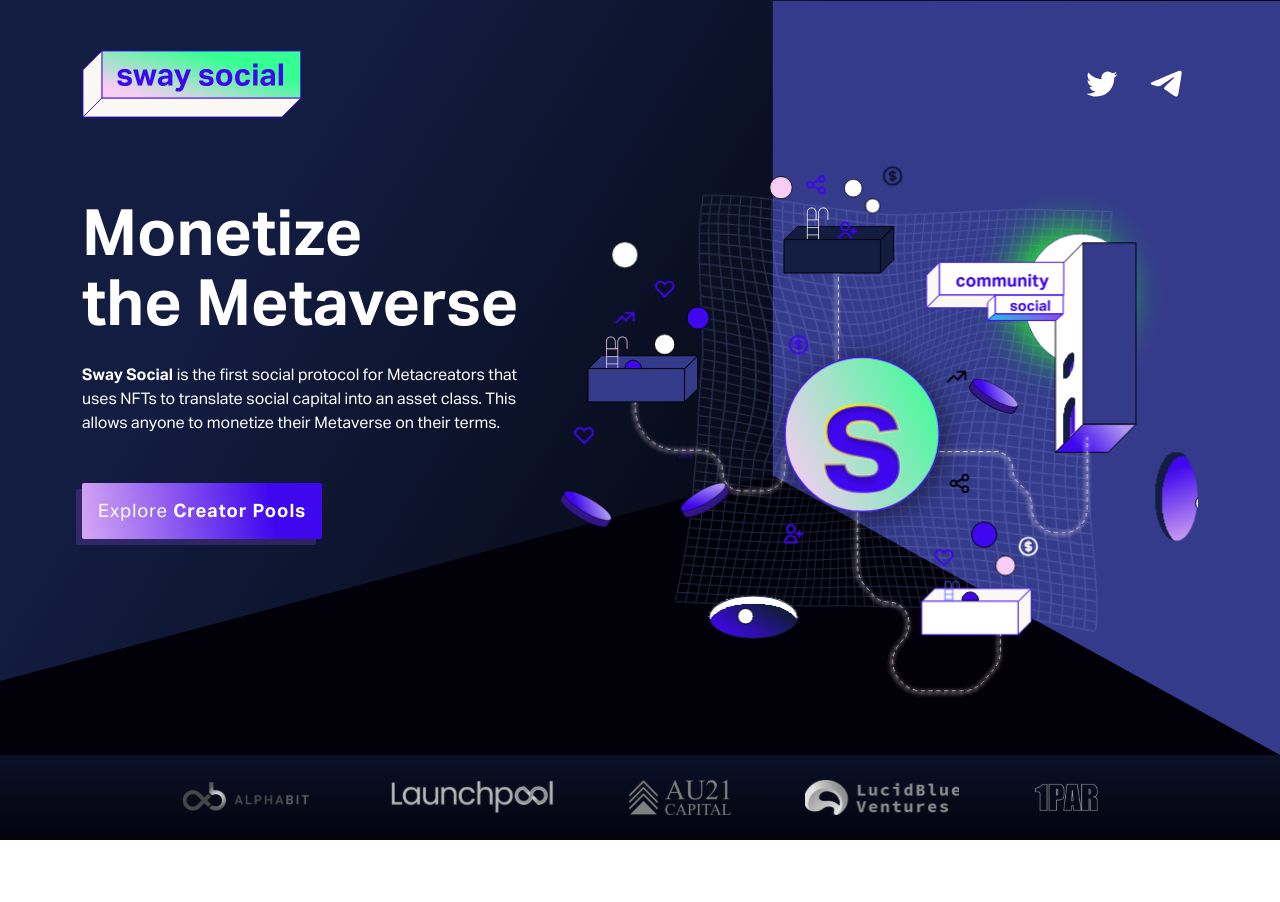
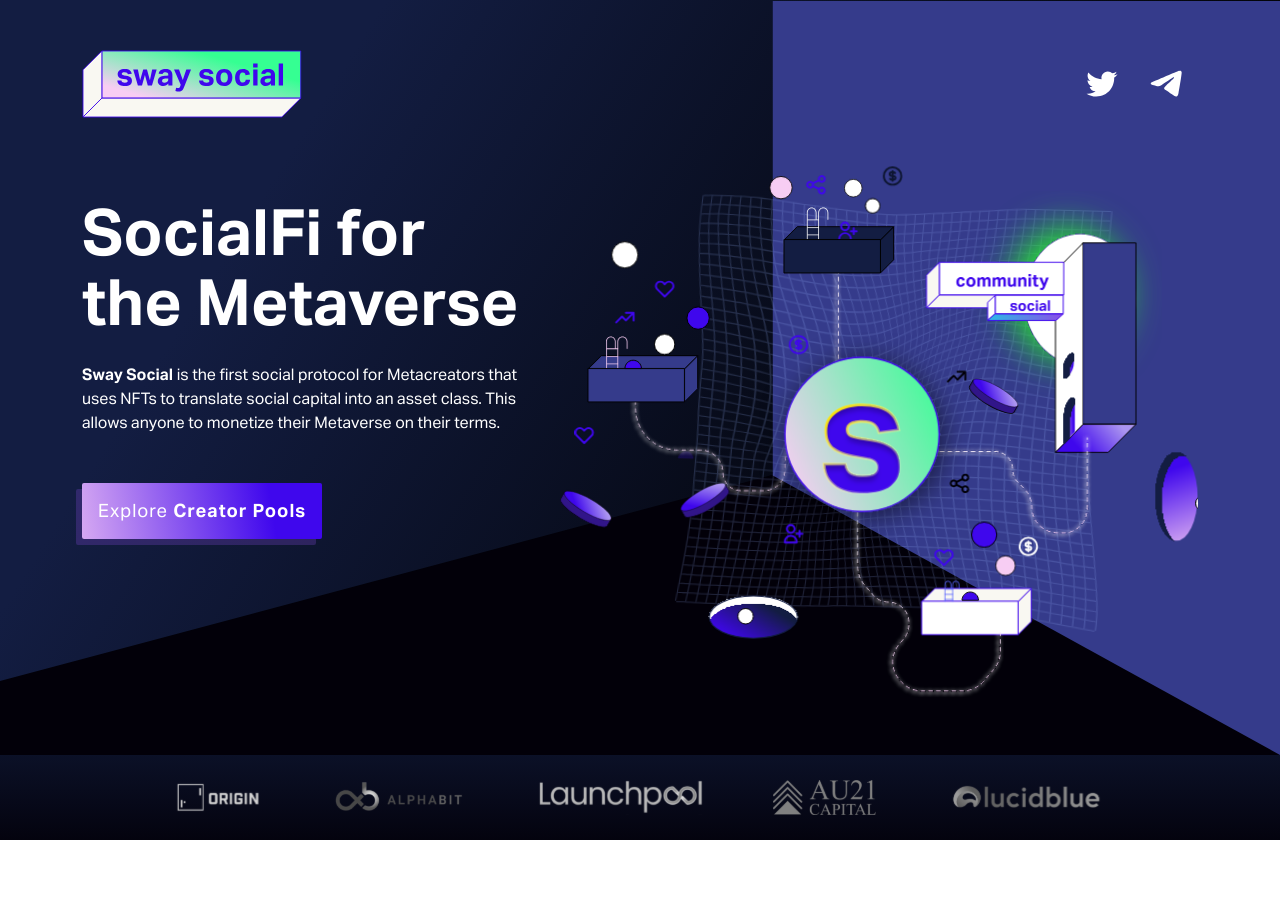
Before and after one commit to swayprotocol/swaysocial-one-pager, a Next.js app: page / in a window 1280 px wide. Shown: the top 902 px of the page. Built offline with nearby package versions, Linux system fonts and the light colour scheme.

Commit message:
Update hero title and partners

```diff
--- a/components/Hero.tsx
+++ b/components/Hero.tsx
@@ -12,7 +12,7 @@
         <div className="container ">
           <div className="row">
             <div className="col-md-5 text-el">
-              <h1 className="mb-md-4 mb-0 center-sm">Monetize<br/>the Metaverse</h1>
+              <h1 className="mb-md-4 mb-0 center-sm">SocialFi for<br/>the Metaverse</h1>
               <p className="d-none d-md-block">
                 <strong>Sway Social</strong> is the first social protocol for Metacreators that uses NFTs to translate
                 social capital into an asset class. This allows anyone to monetize their Metaverse on their terms.
--- a/components/Partners.tsx
+++ b/components/Partners.tsx
@@ -3,6 +3,9 @@
 const Partners = () => (
   <div className="partners">
     <div className="container">
+      <figure>
+        <img src="/assets/partners/origin.svg" alt="Origin"/>
+      </figure>
       <figure>
         <img src="/assets/partners/ALPHABIT-LOGO.svg" alt="Alphabit"/>
       </figure>
@@ -12,14 +15,8 @@
       <figure>
         <img src="/assets/partners/au21-capital.svg" alt="AU21 Capital"/>
       </figure>
-      {/*<figure>*/}
-      {/*  <img src="/assets/partners/capital.svg" alt="01 Capital"/>*/}
-      {/*</figure>*/}
       <figure>
-        <img src="/assets/partners/lucidBlue.svg" alt="LucidBlue"/>
-      </figure>
-      <figure>
-        <img src="/assets/partners/par.svg" alt="1Par"/>
+        <img src="/assets/partners/lucid.svg" alt="LucidBlue"/>
       </figure>
     </div>
   </div>
```
Also changed, not shown: public/assets/partners/lucid.svg (added), public/assets/partners/origin.svg (added).
